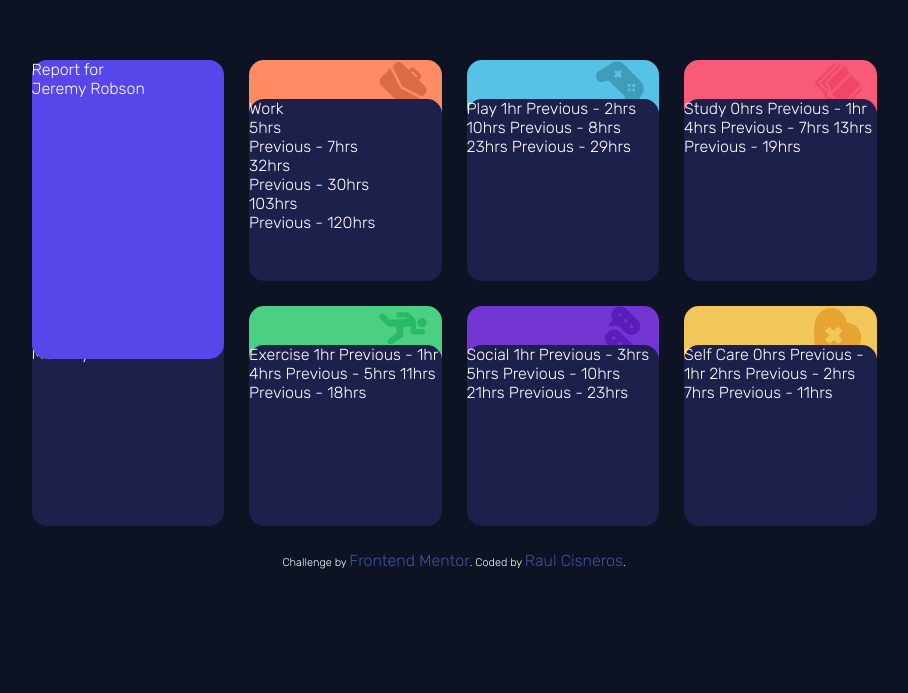
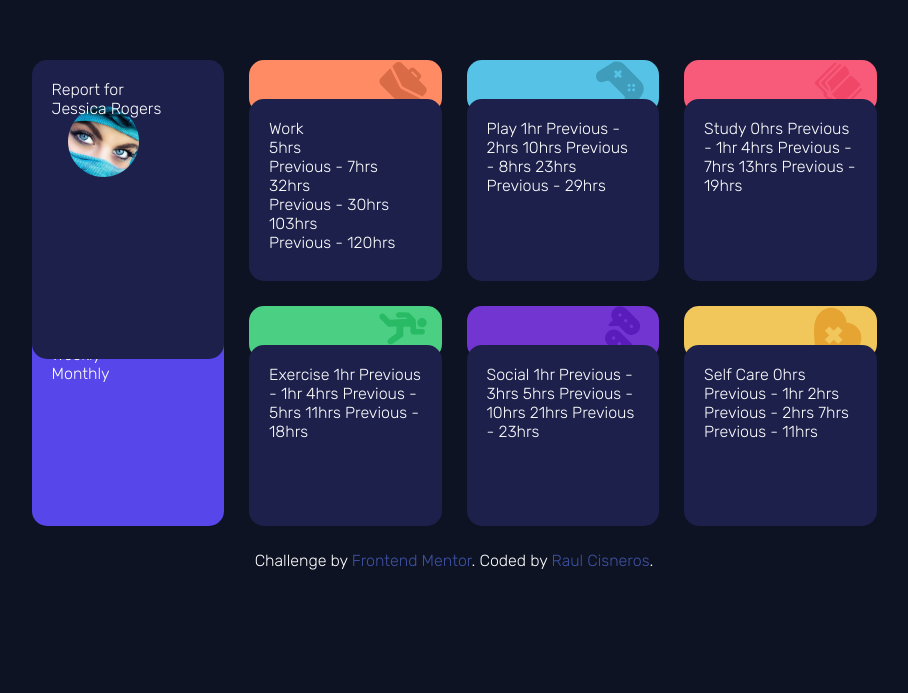
Before and after one commit to avfreq/time-tracking-dashboard, a website: page index.html in a window 1280 px wide. Shown: the part 107-800 px from the top of the page, without its empty margins (186-1094 px from the left). Drawn offline with Linux system fonts and the light colour scheme.

Commit message:
base layout complete

```diff
--- a/index.html
+++ b/index.html
@@ -18,14 +18,15 @@
 <body>
   <div class="global-container">
     <div class="header-left">
-      <li class="lg-container-list3">Daily</li>
-      <li class="lg-container-list4">Weekly</li>
-      <li class="lg-container-list5">Monthly</li>
-
+      <ul class="lg-container left-top">
+        <li class="lg-container-list1">Report for</li>
+        <li class="lg-container-list2">Jessica Rogers</li>
+      </ul>
     </div>
-    <ul class="lg-container left">
-      <li class="lg-container-list1">Report for</li>
-      <li class="lg-container-list2">Jeremy Robson</li>
+    <ul class="lg-container left-bottom">
+      <li class="lg-container-list1">Daily</li>
+      <li class="lg-container-list2">Weekly</li>
+      <li class="lg-container-list3">Monthly</li>
     </ul>
     <div class="header-work"></div>
     <ul class="sm-container work">
@@ -90,8 +91,8 @@
 
 
   <div class="attribution">
-    Challenge by <a href="https://www.frontendmentor.io?ref=challenge" target="_blank">Frontend Mentor</a>.
-    Coded by <a href="https://www.rcisnerosjr.com">Raul Cisneros</a>.
+    <p>Challenge by <a href="https://www.frontendmentor.io?ref=challenge" target="_blank">Frontend Mentor</a>.
+    Coded by <a href="https://www.rcisnerosjr.com">Raul Cisneros</a>.</p>
   </div>
 </div>
 </body>
--- a/src/scss/base/_layout.scss
+++ b/src/scss/base/_layout.scss
@@ -10,7 +10,10 @@
     background-repeat: no-repeat;
     background-color: $col;
     background-position: 90% 30%;
-    border-radius: 15px 15px 0 0;
+    border-radius: 15px;
+}
+
+.sm-container, .lg-container{
     padding: 20px;
 }
 
@@ -25,13 +28,18 @@
     //--- left
     .header-left {
         grid-column: 2/3;
+        grid-row: 2/7;
+        z-index: 1;
+        background-color: c.$color-1;
+        background-image: url(../../starter_files/images/blue-eyes.png);
+        background-repeat: no-repeat;
+        background-size: 37%;
+        background-position: 30% 20%;
+        border-radius: 15px;
+    }
+    .left-bottom {
+        grid-column: 2/3;
         grid-row: 5/8;
-        @include smallBox(c.$color-1);
-
-    }
-    .left {
-        grid-column: 2/3;
-        grid-row: 2/7;
         @include smallBox(c.$color-3);
     }
 
@@ -39,7 +47,6 @@
     .header-work {
         grid-column: 3/4;
         grid-row: 2/4;
-        z-index: -1;
         @include head(c.$color-6, url(../../starter_files/images/icon-work.svg));
     }
     .work {
--- a/starter_files/index.html
+++ b/starter_files/index.html
@@ -4,7 +4,7 @@
   <meta charset="UTF-8">
   <meta name="viewport" content="width=device-width, initial-scale=1.0"> <!-- displays site properly based on user's device -->
 
-  <link rel="icon" type="image/png" sizes="32x32" href="./images/favicon-32x32.png">
+  <link rel="icon" type="image/png" sizes="32x32" href="images/favicon-32x32.png">
 
   <title>Frontend Mentor | Time tracking dashboard</title>
 
```
Also changed, not shown: dist/css/main.css, starter_files/images/blue-eyes.png (added), 1 other file.
